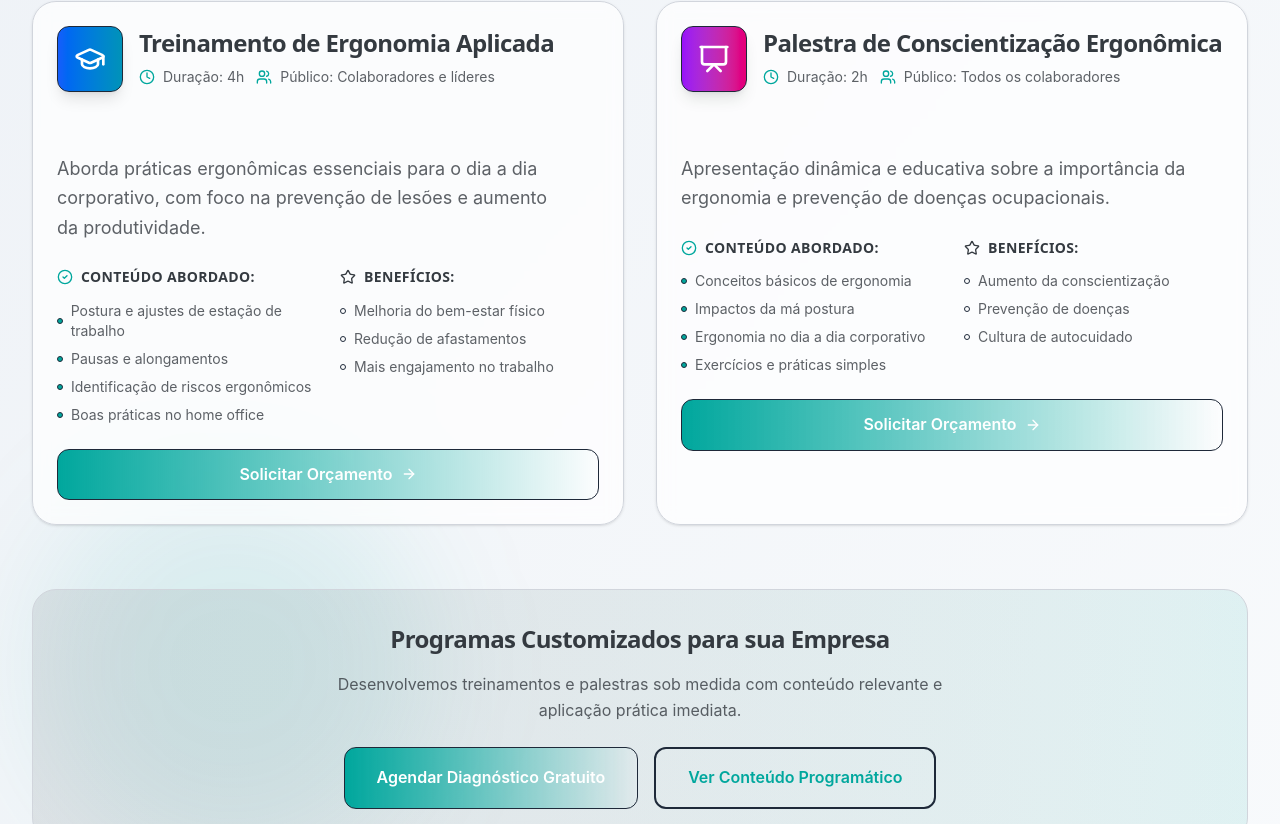
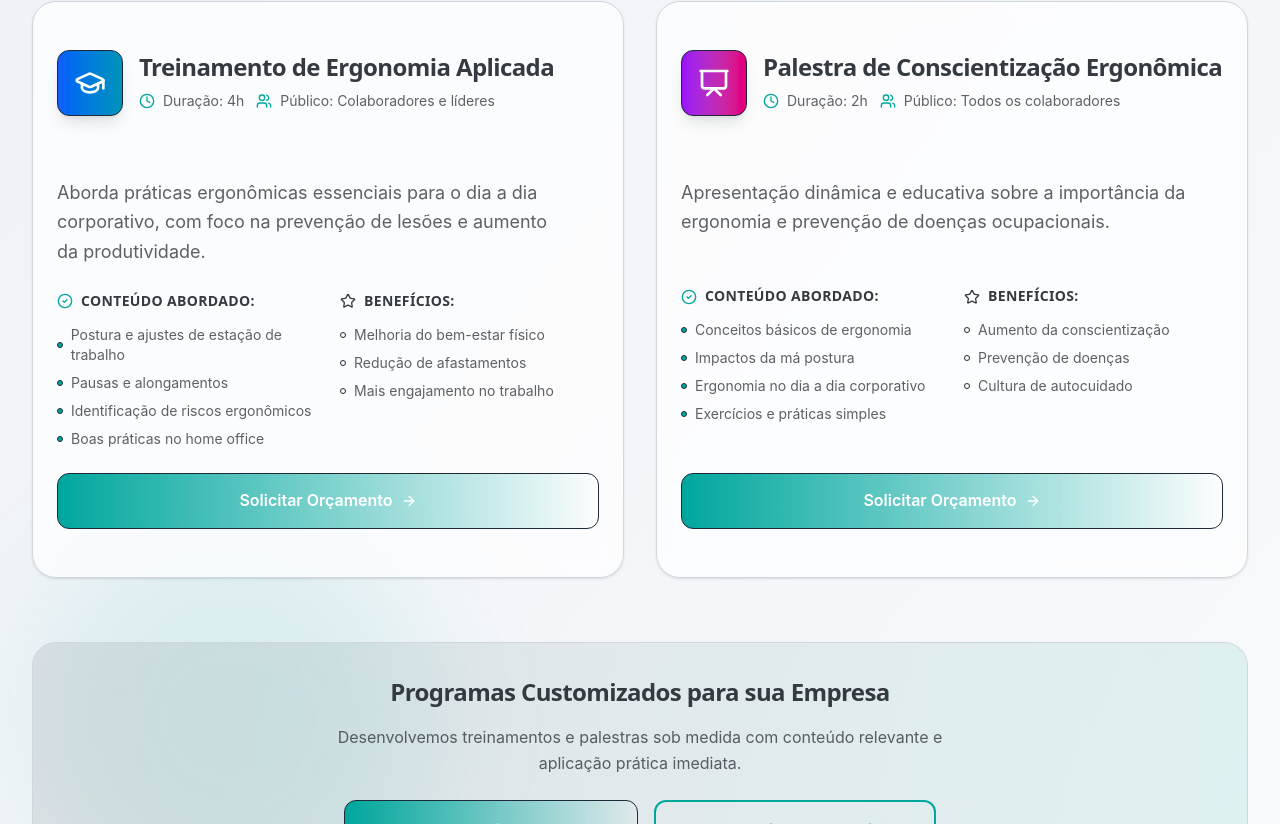
Before and after one commit to ruitobias-eng/ergobio-website, a React (Vite) app: page /training in a window 1280 px wide. Shown: the part 696-1520 px from the top of the page. Built offline with nearby package versions, Linux system fonts and the light colour scheme.

Commit message:
quarto commit

```diff
--- a/src/components/home/Training.jsx
+++ b/src/components/home/Training.jsx
@@ -22,6 +22,7 @@ export default function Training() {
       </div>
 
       <div className="max-w-7xl mx-auto px-6 lg:px-8 relative">
+
         {/* Header Section */}
         <motion.div
           initial={{ opacity: 0, y: 30 }}
@@ -38,7 +39,7 @@ export default function Training() {
             className="inline-flex items-center gap-2 px-4 py-2 rounded-full bg-secondary/10 dark:bg-secondary/20 border border-gray-300 dark:border-gray-600 mb-6"
           >
             <GraduationCap className="w-4 h-4 text-secondary dark:text-secondary" />
-            <span className="text-sm font-medium text-foreground dark:text-foreground">
+            <span className="text-sm font-medium text-foreground">
               {t("training.tag")}
             </span>
           </motion.div>
@@ -79,7 +80,7 @@ export default function Training() {
                 viewport={{ once: true }}
                 className="text-center bg-card/70 dark:bg-card/50 backdrop-blur-sm rounded-2xl p-6 border border-gray-300 dark:border-gray-600 hover:shadow-lg dark:hover:shadow-xl transition-all duration-300"
               >
-                <Icon className="w-8 h-8 mx-auto mb-3 text-secondary dark:text-secondary" />
+                <Icon className="w-8 h-8 mx-auto mb-3 text-secondary" />
                 <div className="text-2xl md:text-3xl font-bold text-foreground mb-1">
                   {stat.number}
                 </div>
@@ -95,10 +96,12 @@ export default function Training() {
         <div className="grid lg:grid-cols-2 gap-8 mb-16">
           {trainings.map((training, index) => {
             const Icon = [GraduationCap, Presentation][index] || GraduationCap;
+
             const gradientLight =
               index === 0
                 ? "from-blue-600 to-cyan-600"
                 : "from-purple-600 to-pink-600";
+
             const gradientDark =
               index === 0
                 ? "from-blue-400 to-cyan-400"
@@ -113,25 +116,29 @@ export default function Training() {
                 viewport={{ once: true }}
                 className="group"
               >
-                <Card className="h-full border border-gray-300 dark:border-gray-600 bg-card/70 dark:bg-card/50 backdrop-blur-sm overflow-hidden hover:shadow-2xl dark:hover:shadow-xl transition-all duration-500 rounded-3xl group-hover:scale-[1.02] group-hover:-translate-y-1">
-                  <CardHeader className="pb-4">
+                <Card className="h-full flex flex-col justify-between border border-gray-300 dark:border-gray-600 bg-card/70 dark:bg-card/50 backdrop-blur-sm overflow-hidden hover:shadow-2xl dark:hover:shadow-xl transition-all duration-500 rounded-3xl group-hover:scale-[1.02] group-hover:-translate-y-1">
+
+                  <CardHeader className="pb-4 pt-6 px-6">
                     <div className="flex items-start gap-4 mb-4">
                       <div
                         className={`p-4 rounded-xl bg-gradient-to-r ${gradientLight} dark:${gradientDark} shadow-lg group-hover:scale-110 transition-transform duration-300 border border-gray-800 dark:border-gray-200`}
                       >
                         <Icon className="w-8 h-8 text-white" />
                       </div>
+
                       <div className="flex-1">
                         <h3 className="text-2xl font-bold text-foreground mb-2">
                           {training.title}
                         </h3>
+
                         <div className="flex flex-wrap gap-3">
-                          <div className="flex items-center gap-2 text-sm text-foreground/80 dark:text-foreground/90">
-                            <Clock className="w-4 h-4 text-secondary dark:text-secondary" />
+                          <div className="flex items-center gap-2 text-sm text-foreground/80">
+                            <Clock className="w-4 h-4 text-secondary" />
                             {training.duration}
                           </div>
-                          <div className="flex items-center gap-2 text-sm text-foreground/80 dark:text-foreground/90">
-                            <Users className="w-4 h-4 text-secondary dark:text-secondary" />
+
+                          <div className="flex items-center gap-2 text-sm text-foreground/80">
+                            <Users className="w-4 h-4 text-secondary" />
                             {training.audience}
                           </div>
                         </div>
@@ -139,24 +146,26 @@ export default function Training() {
                     </div>
                   </CardHeader>
 
-                  <CardContent className="space-y-6">
+                  <CardContent className="px-6 pb-6 space-y-6 flex-1 flex flex-col justify-between">
+
                     <p className="text-foreground/80 dark:text-foreground/90 leading-relaxed text-lg">
                       {training.description}
                     </p>
 
                     <div className="grid sm:grid-cols-2 gap-6">
+
                       <div>
                         <h4 className="font-semibold text-foreground mb-3 text-sm uppercase tracking-wide flex items-center gap-2">
-                          <CheckCircle2 className="w-4 h-4 text-secondary dark:text-secondary" />
+                          <CheckCircle2 className="w-4 h-4 text-secondary" />
                           {t("training.featuresTitle")}
                         </h4>
                         <ul className="space-y-2">
                           {training.features.map((feature, idx) => (
                             <li
                               key={idx}
-                              className="flex items-center gap-2 text-sm text-foreground/80 dark:text-foreground/90"
+                              className="flex items-center gap-2 text-sm text-foreground/80"
                             >
-                              <div className="w-1.5 h-1.5 bg-secondary dark:bg-secondary rounded-full border border-gray-800 dark:border-gray-200" />
+                              <div className="w-1.5 h-1.5 bg-secondary rounded-full border border-gray-800 dark:border-gray-200" />
                               {feature}
                             </li>
                           ))}
@@ -165,16 +174,16 @@ export default function Training() {
 
                       <div>
                         <h4 className="font-semibold text-foreground mb-3 text-sm uppercase tracking-wide flex items-center gap-2">
-                          <Star className="w-4 h-4 text-contraste dark:text-contraste" />
+                          <Star className="w-4 h-4 text-contraste" />
                           {t("training.benefitsTitle")}
                         </h4>
                         <ul className="space-y-2">
                           {training.benefits.map((benefit, idx) => (
                             <li
                               key={idx}
-                              className="flex items-center gap-2 text-sm text-foreground/80 dark:text-foreground/90"
+                              className="flex items-center gap-2 text-sm text-foreground/80"
                             >
-                              <div className="w-1.5 h-1.5 bg-contraste dark:bg-contraste rounded-full border border-gray-800 dark:border-gray-200" />
+                              <div className="w-1.5 h-1.5 bg-contraste rounded-full border border-gray-800 dark:border-gray-200" />
                               {benefit}
                             </li>
                           ))}
@@ -182,14 +191,25 @@ export default function Training() {
                       </div>
                     </div>
 
+                    {/* Botão padronizado */}
                     <motion.button
                       whileHover={{ scale: 1.02 }}
                       whileTap={{ scale: 0.98 }}
-                      className="w-full py-3 px-4 bg-gradient-to-r from-secondary to-contraste dark:from-secondary dark:to-contraste hover:from-secondary/90 hover:to-contraste/90 dark:hover:opacity-90 text-white font-semibold rounded-xl hover:shadow-lg dark:hover:shadow-xl transition-all duration-300 flex items-center justify-center gap-2 group/btn border border-gray-800 dark:border-gray-200"
+                      className="w-full py-3 px-4 min-h-[56px]
+                      bg-gradient-to-r from-secondary to-contraste
+                      dark:from-secondary dark:to-contraste
+                      hover:from-secondary/90 hover:to-contraste/90
+                      dark:hover:opacity-90
+                      text-white font-semibold rounded-xl
+                      hover:shadow-lg dark:hover:shadow-xl
+                      transition-all duration-300
+                      flex items-center justify-center gap-2 group/btn
+                      border border-gray-800 dark:border-gray-200"
                     >
                       {t("training.requestQuote")}
-                      <ArrowRight className="w-4 h-4 group-hover/btn:translate-x-1 transition-transform" />
+                      <ArrowRight className="w-4 h-4 transition-transform group-hover/btn:translate-x-1" />
                     </motion.button>
+
                   </CardContent>
                 </Card>
               </motion.div>
@@ -209,24 +229,46 @@ export default function Training() {
             <h3 className="text-2xl font-bold text-foreground mb-4">
               {t("training.ctaTitle")}
             </h3>
+
             <p className="text-foreground/80 dark:text-foreground/90 mb-6 max-w-2xl mx-auto">
               {t("training.ctaDesc")}
             </p>
+
             <div className="flex flex-col sm:flex-row gap-4 justify-center">
+
+              {/* CTA Button 1 */}
               <motion.button
                 whileHover={{ scale: 1.05 }}
                 whileTap={{ scale: 0.95 }}
-                className="bg-gradient-to-r from-secondary to-contraste dark:from-secondary dark:to-contraste hover:from-secondary/90 hover:to-contraste/90 dark:hover:opacity-90 text-white px-8 py-4 rounded-xl font-semibold hover:shadow-lg dark:hover:shadow-xl transition-all duration-300 border border-gray-800 dark:border-gray-200"
+                className="min-h-[56px]
+                px-8 py-4
+                bg-gradient-to-r from-secondary to-contraste
+                dark:from-secondary dark:to-contraste
+                hover:from-secondary/90 hover:to-contraste/90
+                dark:hover:opacity-90
+                text-white font-semibold rounded-xl
+                hover:shadow-lg dark:hover:shadow-xl
+                transition-all duration-300
+                border border-gray-800 dark:border-gray-200"
               >
                 {t("training.ctaButton1")}
               </motion.button>
+
+              {/* CTA Button 2 */}
               <motion.button
                 whileHover={{ scale: 1.05 }}
                 whileTap={{ scale: 0.95 }}
-                className="border-2 border-secondary dark:border-secondary text-secondary dark:text-secondary px-8 py-4 rounded-xl font-semibold hover:bg-secondary/5 dark:hover:bg-secondary/10 transition-all duration-300 border-gray-800 dark:border-gray-200"
+                className="min-h-[56px]
+                px-8 py-4
+                border-2 border-secondary dark:border-secondary
+                text-secondary dark:text-secondary
+                rounded-xl font-semibold
+                hover:bg-secondary/5 dark:hover:bg-secondary/10
+                transition-all duration-300"
               >
                 {t("training.ctaButton2")}
               </motion.button>
+
             </div>
           </div>
         </motion.div>
```
